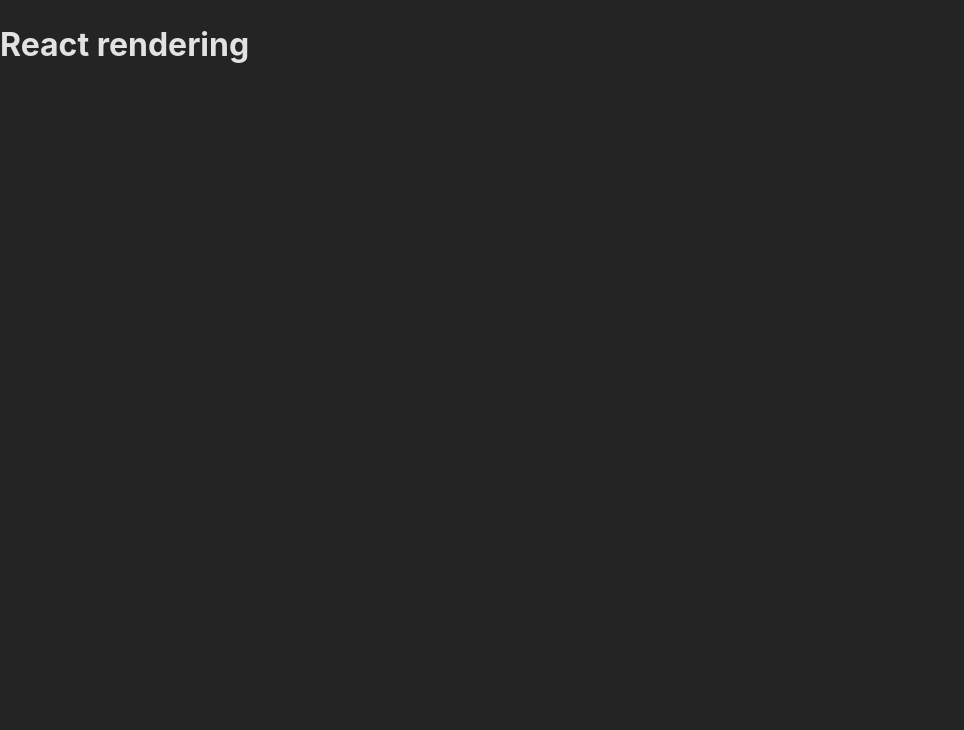
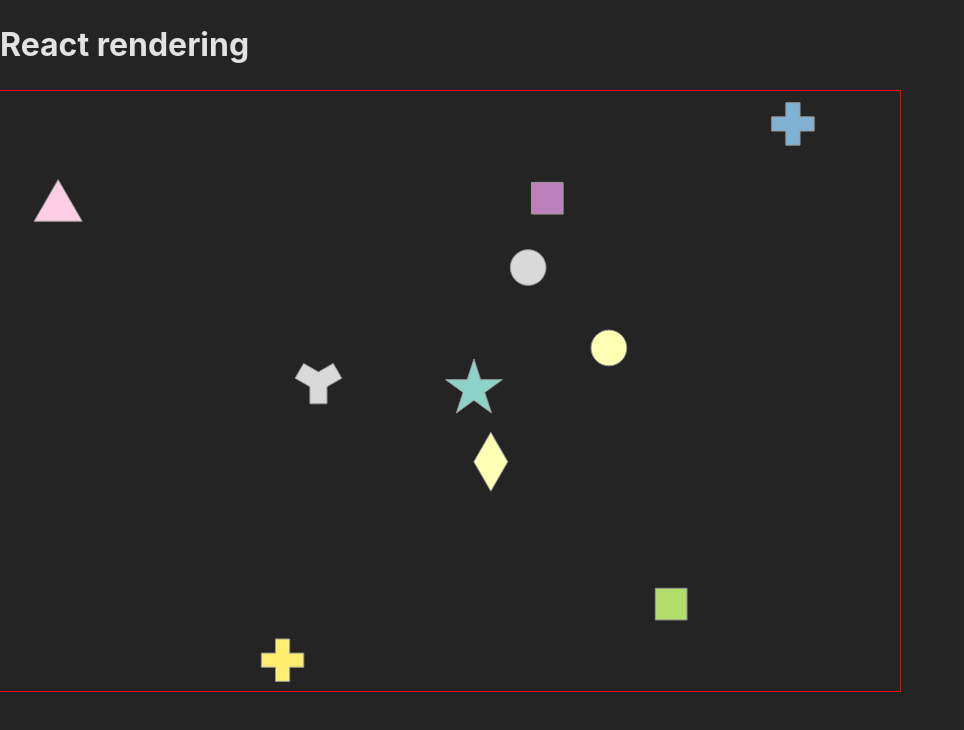
Before and after one commit to mirandaio/react-d3-rendering, a React (Vite) app: page /react-rendering in a window 1280 px wide. Shown: the top 730 px of the page, without its empty margins (0-964 px from the left). Built offline with nearby package versions, Linux system fonts and the light colour scheme.

Commit message:
render data points with react

```diff
--- a/src/generate-data.js
+++ b/src/generate-data.js
@@ -1,15 +1,39 @@
 import * as d3 from "d3";
 
-const NUM_DATA_POINTS = 4;
-const MAX_X = 15000;
-const MAX_Y = 10000;
+const SIZE = 1000;
+const NUM_DATA_POINTS = 10;
+
+const circlePathData = d3.symbol().type(d3.symbolCircle).size(SIZE)();
+const crossPathData = d3.symbol().type(d3.symbolCross).size(SIZE)();
+const diamondPathData = d3.symbol().type(d3.symbolDiamond).size(SIZE)();
+const squarePathData = d3.symbol().type(d3.symbolSquare).size(SIZE)();
+const starPathData = d3.symbol().type(d3.symbolStar).size(SIZE)();
+const trianglePathData = d3.symbol().type(d3.symbolTriangle).size(SIZE)();
+const wyePathData = d3.symbol().type(d3.symbolWye).size(SIZE)();
+
+export const pathData = {
+  C: circlePathData,
+  CR: crossPathData,
+  D: diamondPathData,
+  SQ: squarePathData,
+  S: starPathData,
+  T: trianglePathData,
+  W: wyePathData,
+};
+
+const shapes = Object.keys(pathData);
+export const WIDTH = 900;
+export const HEIGHT = 600;
+export const PADDING = 30;
+export const MAX_X = 15000;
+export const MAX_Y = 10000;
 
 function generateData() {
   const data = [];
 
   for (let i = 0; i < NUM_DATA_POINTS; i++) {
     data.push({
-      shape: "T",
+      shape: shapes[Math.floor(Math.random() * shapes.length)],
       x: Math.random() * MAX_X,
       y: Math.random() * MAX_Y,
       color: d3.schemeSet3[Math.floor(Math.random() * 12)],
@@ -19,6 +43,4 @@
   return data;
 }
 
-const data = generateData();
-
-export default data;
+export const data = generateData();
--- a/src/main.jsx
+++ b/src/main.jsx
@@ -4,7 +4,6 @@
 import Root from "./routes/root";
 import ReactRendering from "./routes/react-rendering";
 import D3Rendering from "./routes/d3-rendering";
-import data from "./generate-data";
 // import App from './App'
 import "./index.css";
 
@@ -15,11 +14,11 @@
   },
   {
     path: "/react-rendering",
-    element: <ReactRendering data={data} />,
+    element: <ReactRendering />,
   },
   {
     path: "/d3-rendering",
-    element: <D3Rendering data={data} />,
+    element: <D3Rendering />,
   },
 ]);
 
--- a/src/routes/d3-rendering.jsx
+++ b/src/routes/d3-rendering.jsx
@@ -1,3 +1,27 @@
+import * as d3 from "d3";
+import { useEffect, useRef } from "react";
+
+import {
+  data,
+  pathData,
+  WIDTH,
+  HEIGHT,
+  PADDING,
+  MAX_X,
+  MAX_Y,
+} from "../generate-data";
+
 export default function D3Rendering() {
-  return <div>d3 rendering</div>;
+  useEffect(() => {
+    console.log("render with d3 here");
+  }, []);
+
+  return (
+    <>
+      <h1>D3 rendering</h1>
+      <svg width={WIDTH} height={HEIGHT}>
+        <g />
+      </svg>
+    </>
+  );
 }
--- a/src/routes/react-rendering.jsx
+++ b/src/routes/react-rendering.jsx
@@ -1,9 +1,43 @@
 import * as d3 from "d3";
+import {
+  data,
+  pathData,
+  WIDTH,
+  HEIGHT,
+  PADDING,
+  MAX_X,
+  MAX_Y,
+} from "../generate-data";
 
-export default function ReactRendering({ data }) {
+const xScale = d3
+  .scaleLinear()
+  .domain([0, MAX_X])
+  .range([0, WIDTH - 2 * PADDING]);
+
+const yScale = d3
+  .scaleLinear()
+  .domain([0, MAX_Y])
+  .range([HEIGHT - 2 * PADDING, 0]);
+
+export default function ReactRendering() {
   return (
     <>
       <h1>React rendering</h1>
+      <svg width={WIDTH} height={HEIGHT} style={{ outline: "1px solid red" }}>
+        <g transform={`translate(${PADDING}, ${PADDING})`}>
+          {data.map((d, i) => {
+            return (
+              <path
+                d={pathData[d.shape]}
+                key={i}
+                fill={d.color}
+                stroke="#999"
+                transform={`translate(${xScale(d.x)}, ${yScale(d.y)})`}
+              />
+            );
+          })}
+        </g>
+      </svg>
     </>
   );
 }
```
